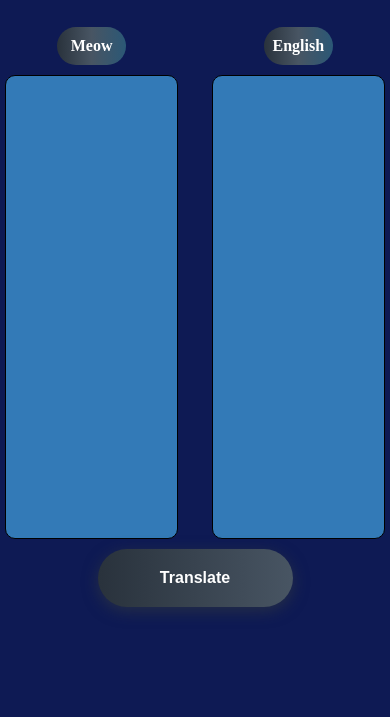
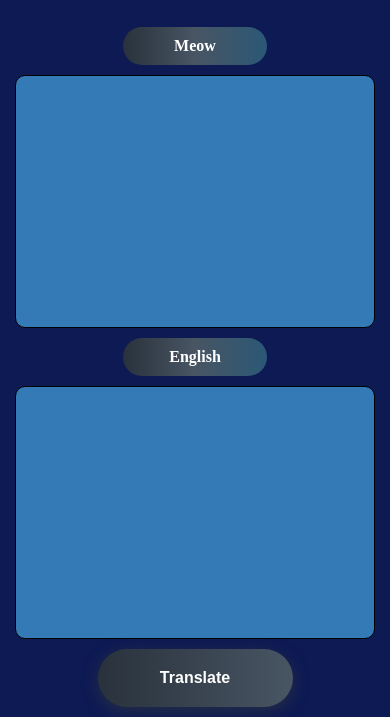
Before and after one commit to simonagleev/meowTranslate, a website: page index.html in a window 390 px wide. Shown: the part 211-928 px from the top of the page. Before the commit the page ends 844 px from the top, so only its background shows below. Drawn offline with Linux system fonts and the light colour scheme.

Commit message:
mobile media added

```diff
--- a/index.html
+++ b/index.html
@@ -14,7 +14,7 @@
         <h1>Meow Translate</h1>
         <h2>Translate whatever you want to meow language and vice versa</h2>
 
-        <div class="translator-container">
+
             <form class="translate-form" action="">
                 <div class="box-container">
                     <p class="fromLanguage">Meow</p>
@@ -25,12 +25,11 @@
                     <p class="toLanguage">English</p>
                     <p class="translate-textarea result" name="to" id="to-textarea" ></p>
                 </div>
-
             </form>
 
             <button class="translate-button btn-hover color-8">Translate</button>
 
-        </div>
+
     </section>
 </body>
 
--- a/styles.css
+++ b/styles.css
@@ -78,6 +78,36 @@ form {
     text-align: left;
 }
 
+@media screen and (max-width: 1023px) {
+    form {
+        display: flex;
+        flex-direction: column;
+        justify-content: center;
+        align-items: center;
+    }
+    .translate-textarea {
+        width: 100%;
+        height: 30vh;
+        padding: 10px;
+        /* background-color: #F5F5F5; */
+        background-color: #337ab7;
+        border: 1px solid #000;
+        border-radius: 10px;
+        color: #fff;
+        word-break: break-all;
+        text-align: left;
+    }
+    .box-container{
+        width: 100%;
+        padding: 0 15px;
+        display: flex;
+        flex-direction: column;
+        align-items: center;
+    }
+}
+
+
+
 .fromLanguage {
     padding: 10px 0;
     font-weight: 700;
```
